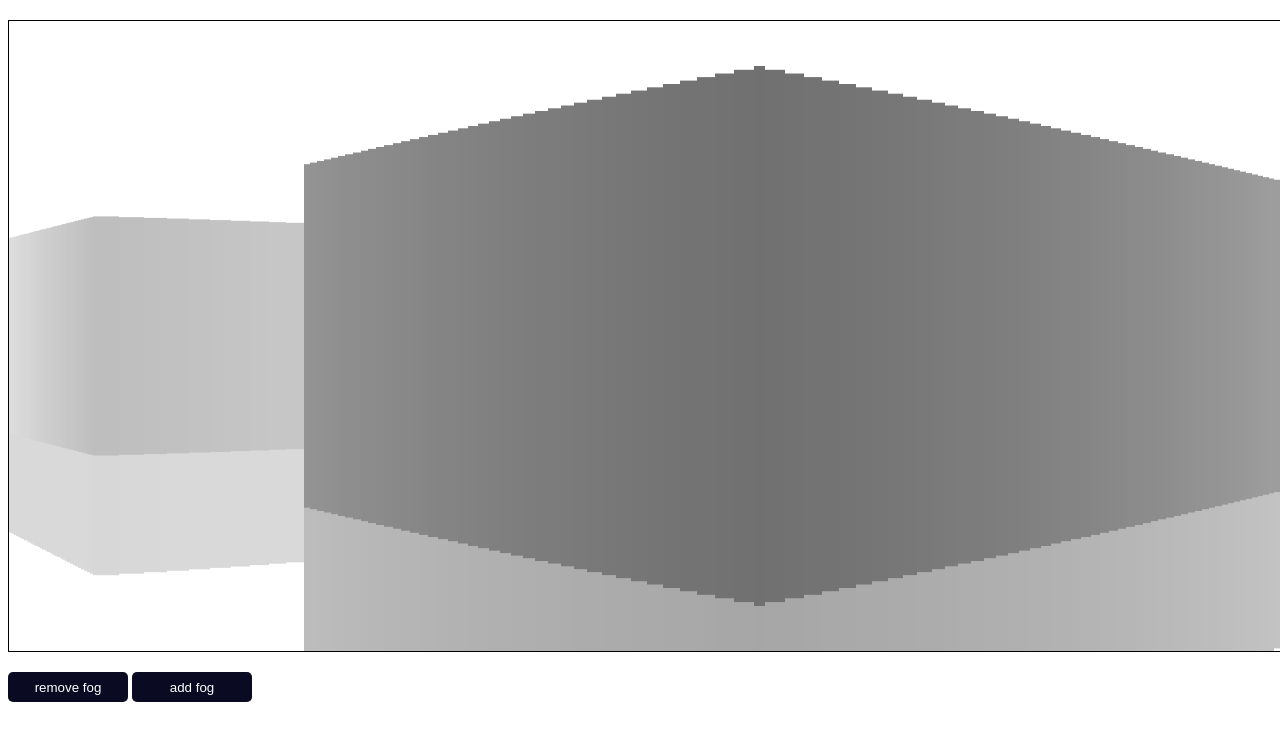
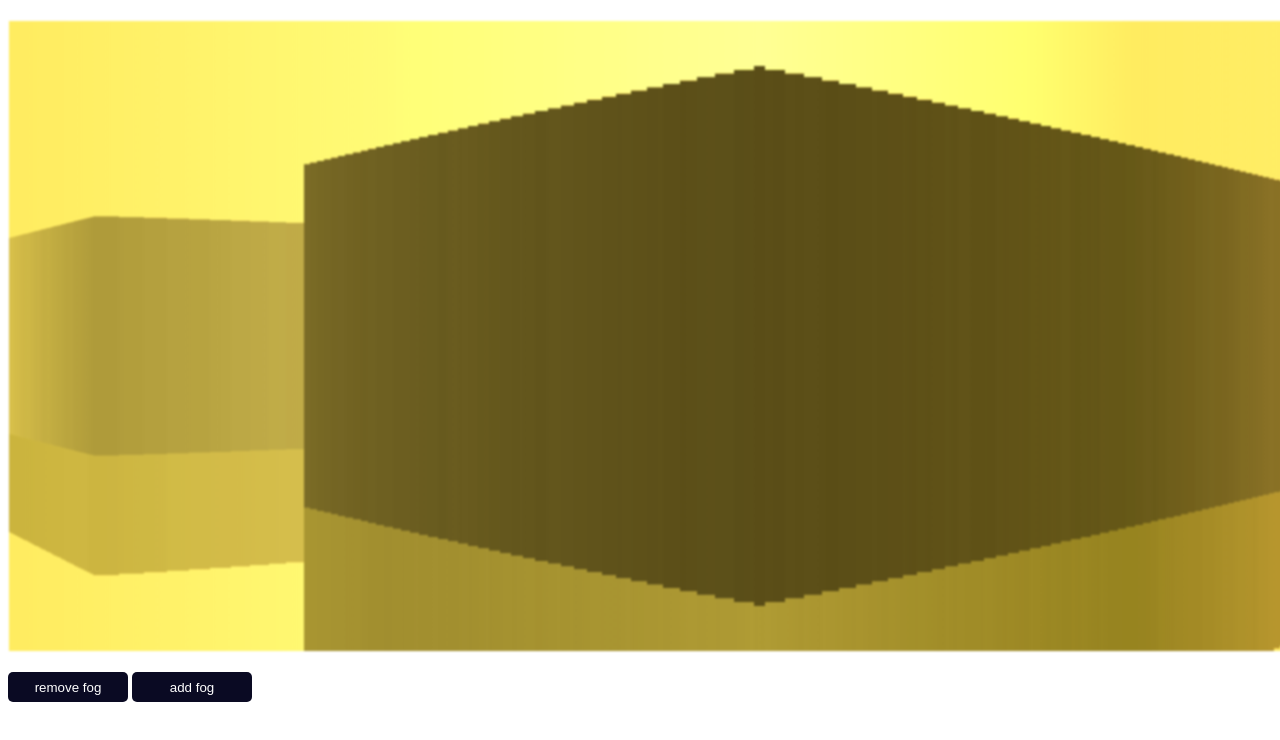
Before and after one commit to ZrozumiloStudio/ZrozumiV-Engine-JS, a plain HTML site: page index.html in a window 1280 px wide. Shown: the top 740 px of the page. Drawn offline with Linux system fonts and the light colour scheme.

Commit message:
Update index.html

```diff
--- a/index.html
+++ b/index.html
@@ -30,6 +30,13 @@
 	transition: 0.1s;
 }
 
+        canvas {
+            border: 1px solid #fff;
+			filter: grayscale(50%) sepia(30%) contrast(200%) blur(1px) brightness(1);
+			background-color:#bdbdbd;
+			background: linear-gradient(to right, #c4b210, #c9b922, #e8d420, #c4b210, #f5ab16);
+        }
+
     </style>
     <title>Zrozumilo Engine</title>
 </head>
```
